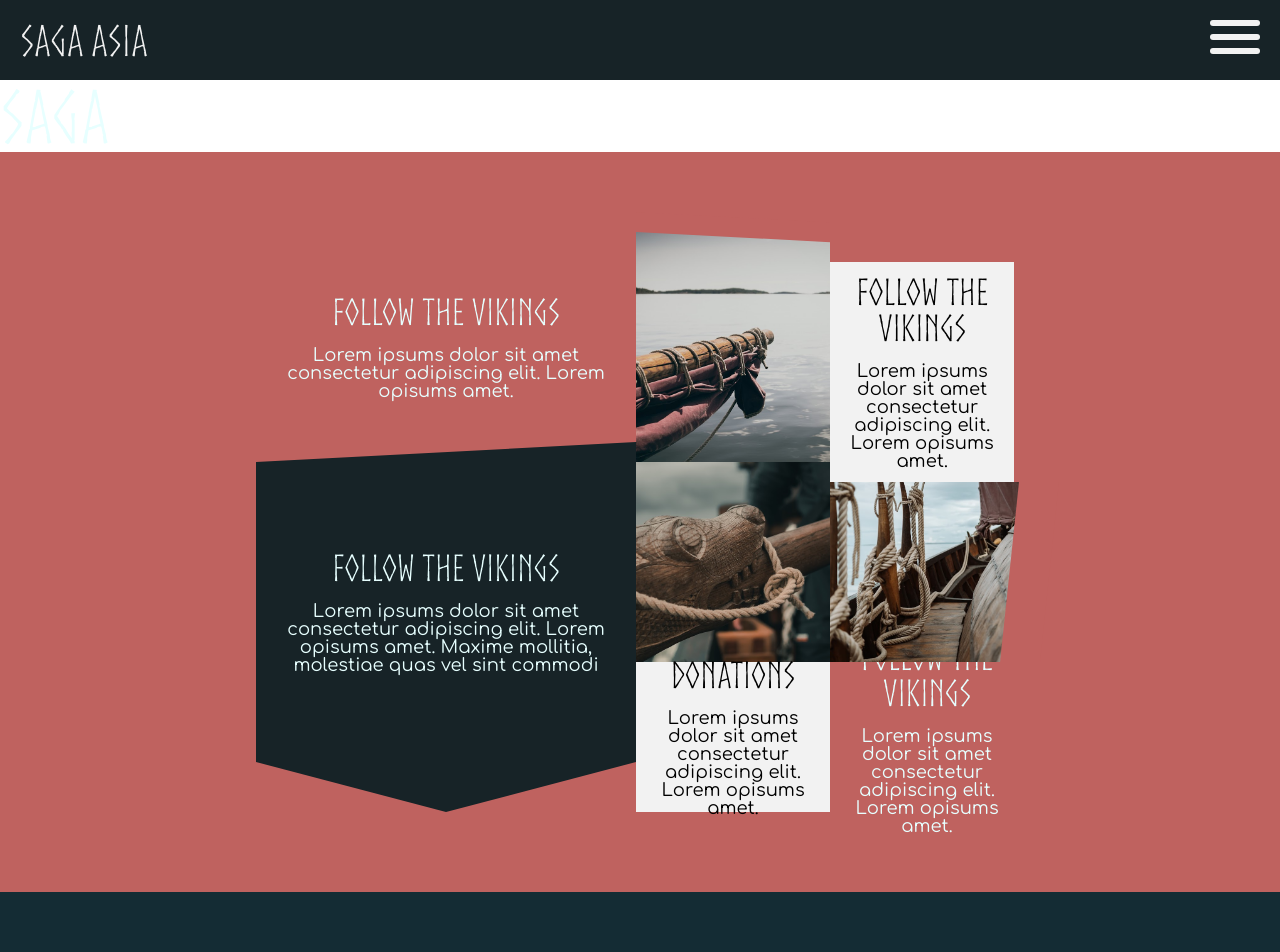
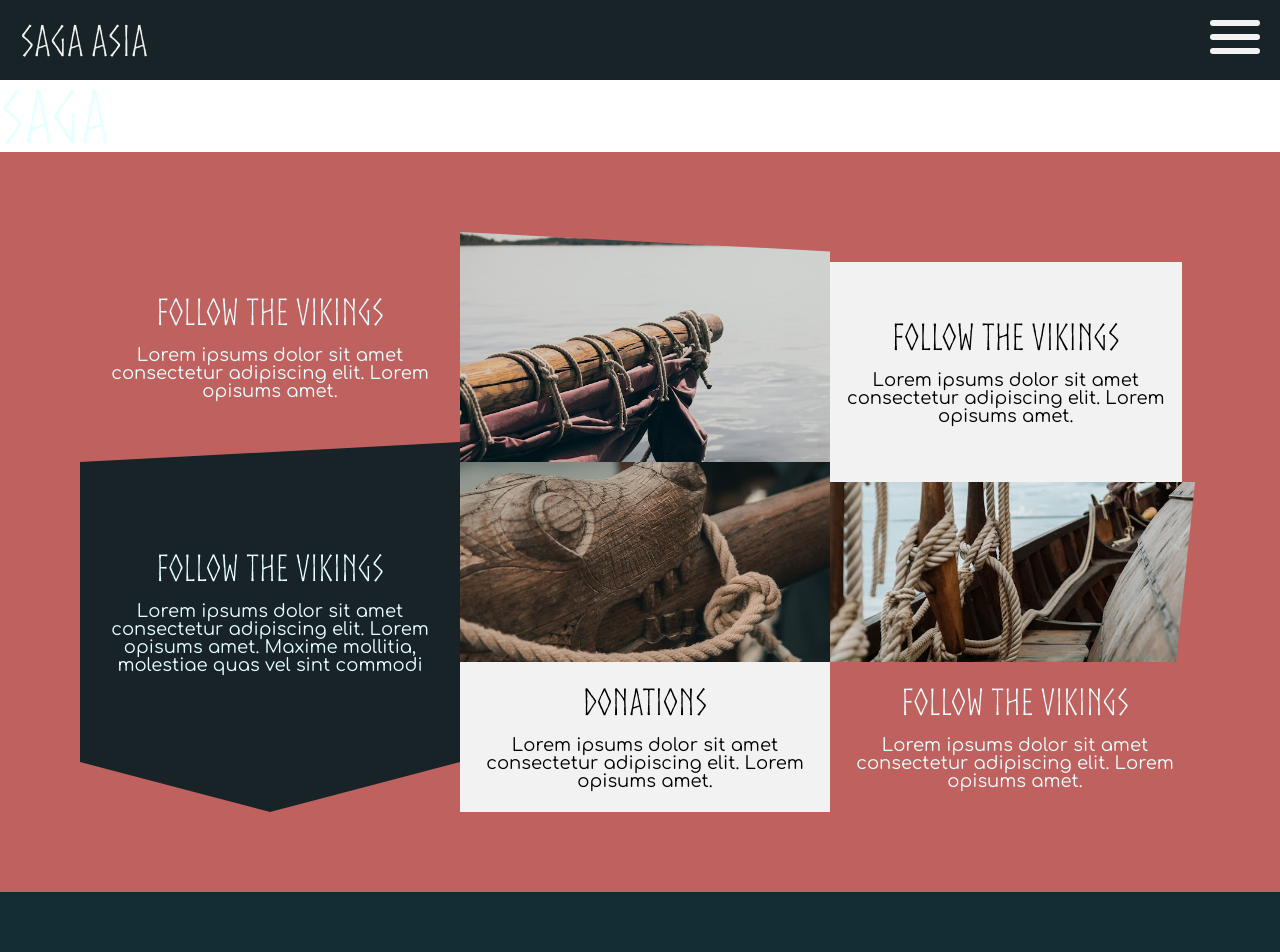
Before and after one commit to mobak88/Saga-Farmann, a Next.js app: page / in a window 1280 px wide. Shown: the top 952 px of the page. Built offline with nearby package versions, Linux system fonts and the light colour scheme.

Commit message:
all done

```diff
--- a/src/components/gridImagesAndText/gridImagesAndText.module.css
+++ b/src/components/gridImagesAndText/gridImagesAndText.module.css
@@ -1,5 +1,5 @@
 .wrapper {
-  width: 60%;
+  width: 70em;
   margin-top: 5em;
   margin-bottom: 5em;
   display: grid;
@@ -58,10 +58,9 @@
 }
 
 .pointer {
-  z-index: -1;
-  border-left: 190px solid transparent;
-  border-right: 190px solid transparent;
-  border-top: 50px solid var(--very-dark-blue);
+  border-left: 19rem solid transparent;
+  border-right: 19rem solid transparent;
+  border-top: 5rem solid var(--very-dark-blue);
 }
 
 .imageBox-one {
```
